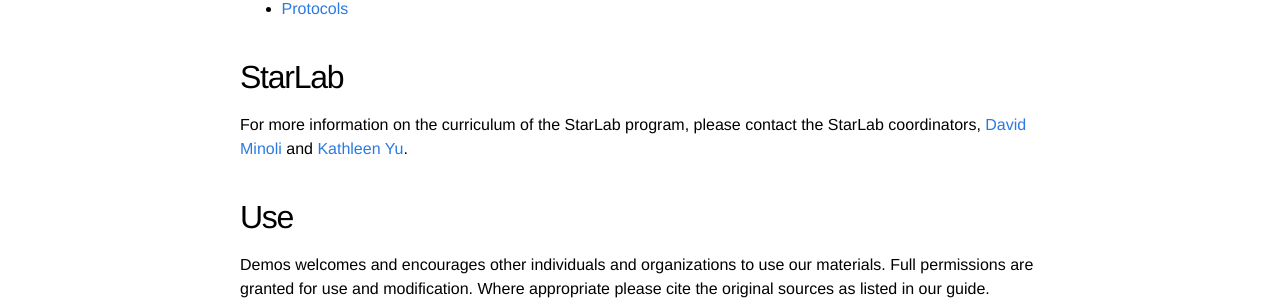
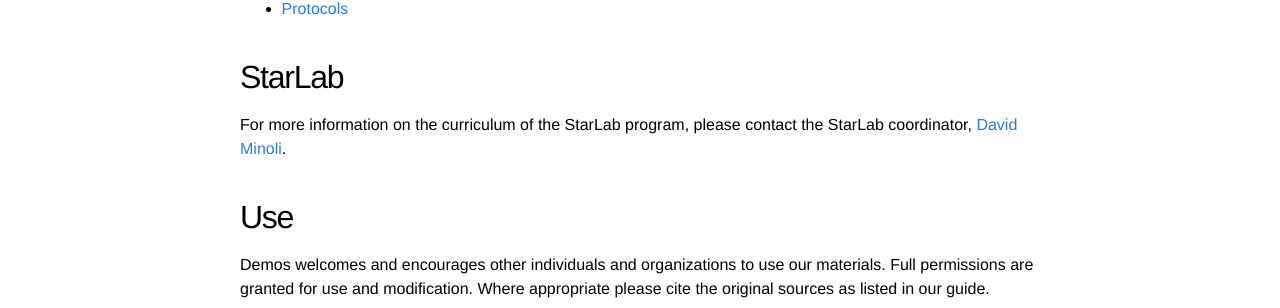
Before and after one commit to jasonkliu/demos, a Jekyll site: the page built from materials.md, in a window 1280 px wide. Shown: the part 625-933 px from the top of the page. Built offline with Jekyll 4.4.1, drawn with Linux system fonts in a browser that asks for light colours.

Commit message:
the starlab coordinator, see #6

```diff
--- a/materials.md
+++ b/materials.md
@@ -41,7 +41,7 @@ Assemblies
 
 StarLab
 -------
-For more information on the curriculum of the StarLab program, please contact the StarLab coordinators, [David Minoli](mailto:david.minoli@yale.edu?subject=[DEMOS StarLab] Question) and [Kathleen Yu](mailto:kathleen.yu@yale.edu?subject=[DEMOS StarLab] Question).
+For more information on the curriculum of the StarLab program, please contact the StarLab coordinator, [David Minoli](mailto:david.minoli@yale.edu?subject=[DEMOS StarLab] Question).
 
 Use
 ---
```
